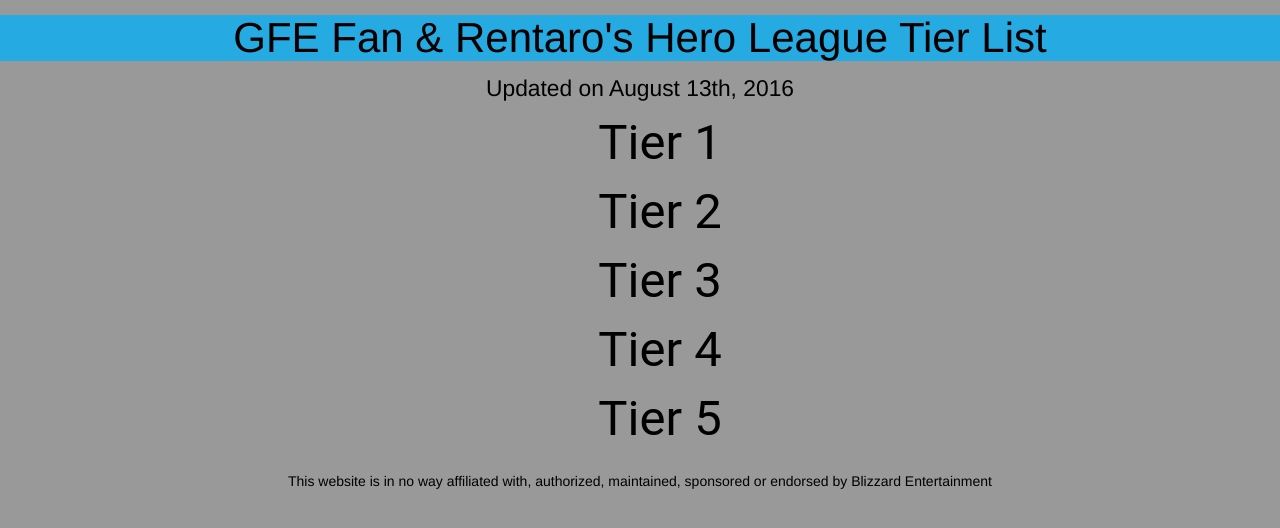
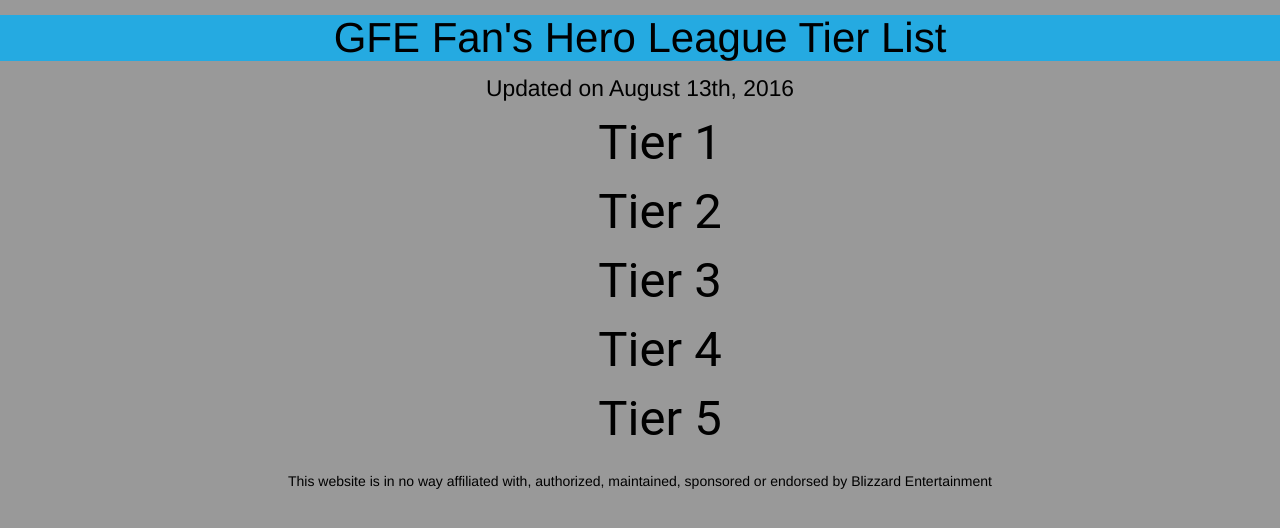
Before and after one commit to fanhots/fanhots.github.io, a plain HTML site: page index.html in a window 1280 px wide. Drawn offline with nearby package versions, Linux system fonts and the light colour scheme.

Commit message:
BibleThump

```diff
--- a/index.html
+++ b/index.html
@@ -22,7 +22,7 @@
     <link rel="icon" href="18x18.png">
     <link rel="stylesheet" href="http://cdnjs.cloudflare.com/ajax/libs/font-awesome/4.4.0/css/font-awesome.min.css">
     <link rel="stylesheet" href="http://maxcdn.bootstrapcdn.com/bootstrap/3.3.6/css/bootstrap.min.css">
-    <h1>GFE Fan & Rentaro's Hero League Tier List</h1>
+    <h1>GFE Fan's Hero League Tier List</h1>
     <h4>Updated on August 13th, 2016</h4>
     <style>
         #tier1,
```
